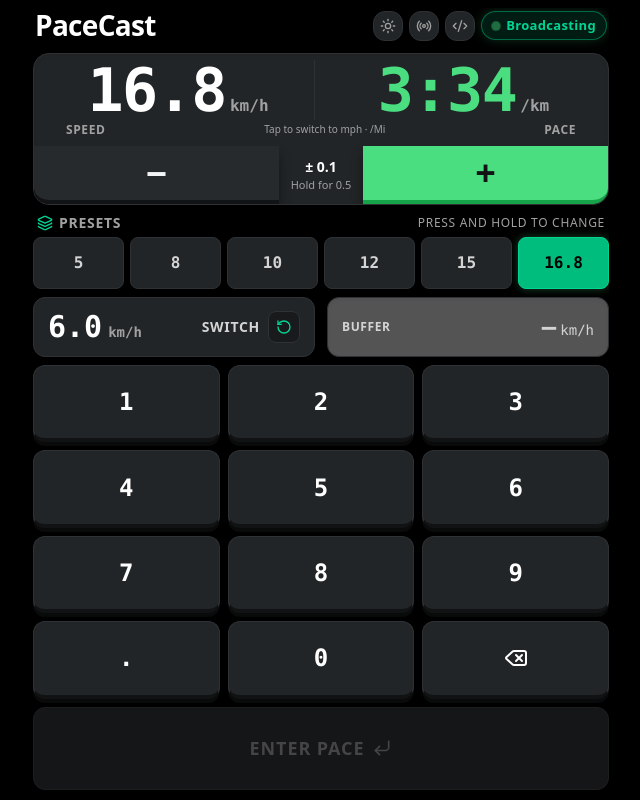
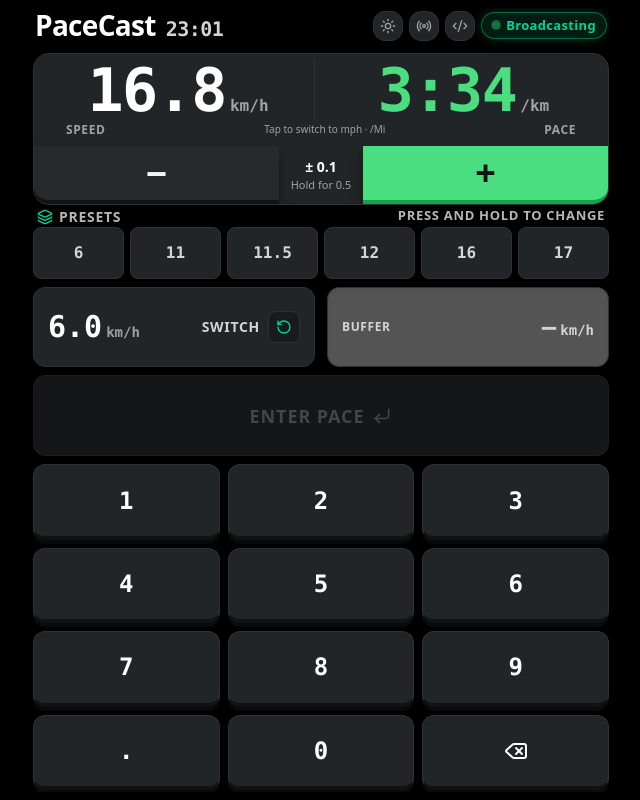
Before and after one commit to mikeb747/PaceCast, a React (Vite) app: page / in a window 1280 px wide. Shown: the whole page, without its empty margins (319-959 px from the left). Built offline with nearby package versions, Linux system fonts and the light colour scheme.

Commit message:
feat: enable full-screen UI and update default presets
- Enable immersive full-screen mode on Android to utilize display cutouts.
- Update default speed presets to [6.0, 11.0, 11.5, 12.0, 16.0, 17.0].
- Add a live clock display to the header.

```diff
--- a/src/components/PaceController.tsx
+++ b/src/components/PaceController.tsx
@@ -61,6 +61,24 @@ export const PaceController: React.FC<PaceControllerProps> = ({
   const [wakeLockActive, setWakeLockActive] = useState<boolean>(false);
   const wakeLockRef = useRef<any>(null);
 
+  // Live clock displayed to the right of PaceCast
+  const [currentTime, setCurrentTime] = useState<string>(() => {
+    const now = new Date();
+    return now.toLocaleTimeString([], { hour: '2-digit', minute: '2-digit', hour12: false });
+  });
+
+  useEffect(() => {
+    const updateClock = () => {
+      const now = new Date();
+      setCurrentTime(
+        now.toLocaleTimeString([], { hour: '2-digit', minute: '2-digit', hour12: false })
+      );
+    };
+    updateClock();
+    const id = window.setInterval(updateClock, 1000);
+    return () => window.clearInterval(id);
+  }, []);
+
   // Unit System state ('metric' km/h & /km <-> 'imperial' mph & /mi)
   const [unitSystem, setUnitSystem] = useState<UnitSystem>(() => {
     const saved = localStorage.getItem('pacecast-unit-system');
@@ -82,7 +100,12 @@ export const PaceController: React.FC<PaceControllerProps> = ({
       try {
         const parsed = JSON.parse(saved);
         if (Array.isArray(parsed) && parsed.length === 6) {
-          return parsed.map((p) => clampPresetSpeed(Number(p)));
+          const normalized = parsed.map((p) => clampPresetSpeed(Number(p)));
+          const isOldDefault =
+            JSON.stringify(normalized) === JSON.stringify([5, 8, 10, 12, 15, 16.8]);
+          if (!isOldDefault) {
+            return normalized;
+          }
         }
       } catch {
         // fallback
@@ -345,14 +368,20 @@ export const PaceController: React.FC<PaceControllerProps> = ({
   return (
     <div className="w-full max-w-xl mx-auto h-full flex flex-col justify-between overflow-hidden gap-1.5 sm:gap-2">
       {/* Top Header */}
-      <header className="shrink-0 flex items-center justify-between pb-0.5 px-0.5">
-        <div>
-          <h1 className="text-[28px] font-black tracking-tight text-white leading-tight">
+      <header className="shrink-0 flex items-center justify-between gap-1 pb-0.5 px-0.5">
+        <div className="flex items-baseline gap-1.5 sm:gap-2.5 min-w-0">
+          <h1 className="text-[24px] sm:text-[28px] font-black tracking-tight text-white leading-tight truncate">
             PaceCast
           </h1>
+          <span
+            className="text-base sm:text-xl font-bold font-mono text-neutral-300 tracking-tight shrink-0"
+            aria-label={`Current time ${currentTime}`}
+          >
+            {currentTime}
+          </span>
         </div>
 
-        <div className="flex items-center gap-1.5">
+        <div className="flex items-center gap-1 sm:gap-1.5 shrink-0">
           <button
             onClick={toggleWakeLock}
             className={`p-1.5 rounded-xl border transition ${
@@ -363,7 +392,7 @@ export const PaceController: React.FC<PaceControllerProps> = ({
             title={wakeLockActive ? 'Screen Awake: ON' : 'Keep Screen Awake on Treadmill'}
             aria-label="Toggle screen wake lock"
           >
-            <Sun className="w-4 h-4" />
+            <Sun className="w-3.5 h-3.5 sm:w-4 sm:h-4" />
           </button>
 
           <button
@@ -372,7 +401,7 @@ export const PaceController: React.FC<PaceControllerProps> = ({
             title="Inspect live BLE 0x1814 RSC GATT telemetry"
             aria-label="Inspect BLE telemetry"
           >
-            <Radio className="w-4 h-4" />
+            <Radio className="w-3.5 h-3.5 sm:w-4 sm:h-4" />
           </button>
 
           <button
@@ -381,13 +410,13 @@ export const PaceController: React.FC<PaceControllerProps> = ({
             title="View Kotlin & Compose Android source code"
             aria-label="View Android source code"
           >
-            <Code2 className="w-4 h-4" />
+            <Code2 className="w-3.5 h-3.5 sm:w-4 sm:h-4" />
           </button>
 
           {/* Interactive Status Pill */}
           <button
             onClick={onToggleBroadcasting}
-            className={`flex items-center gap-1.5 px-2.5 py-1 rounded-full border transition select-none cursor-pointer ${
+            className={`flex items-center gap-1.5 px-2 sm:px-2.5 py-1 rounded-full border transition select-none cursor-pointer ${
               isBroadcasting
                 ? 'bg-emerald-500/15 border-emerald-500/50 text-emerald-400 shadow-[0_0_12px_rgba(74,222,128,0.2)]'
                 : 'bg-[#222527] border-[#2e3235] text-neutral-400 hover:text-white'
@@ -395,11 +424,11 @@ export const PaceController: React.FC<PaceControllerProps> = ({
             title="Click to toggle BLE Advertising"
           >
             <span
-              className={`w-2 h-2 rounded-full ${
+              className={`w-2 h-2 rounded-full shrink-0 ${
                 isBroadcasting ? 'bg-[#4ade80] animate-pulse-dot' : 'bg-neutral-500'
               }`}
             />
-            <span className="text-[13px] font-bold tracking-wide">
+            <span className="text-xs sm:text-[13px] font-bold tracking-wide">
               {isBroadcasting ? 'Broadcasting' : 'Standby'}
             </span>
           </button>
@@ -495,12 +524,24 @@ export const PaceController: React.FC<PaceControllerProps> = ({
 
       {/* Quick Speed Presets Bar (shrink-0, 52px buttons) */}
       <section className="shrink-0 space-y-1" aria-labelledby="presets-heading">
-        <div className="flex items-center justify-between text-sm font-bold text-neutral-400 uppercase tracking-wider px-1">
-          <span id="presets-heading" className="flex items-center gap-1.5">
+        <div
+          style={{ marginBottom: '0px', marginTop: '-6px' }}
+          className="flex items-center justify-between text-sm font-bold text-neutral-400 uppercase tracking-wider px-1"
+        >
+          <span
+            id="presets-heading"
+            style={{ fontWeight: 'bold', fontSize: '14px', color: '#b6b6b6' }}
+            className="flex items-center gap-1.5"
+          >
             <Layers className="w-4 h-4 text-emerald-400" />
             Presets
           </span>
-          <span className="text-xs text-neutral-400 font-normal">Press and hold to change</span>
+          <span
+            style={{ height: '20px', fontSize: '13px', fontWeight: 'bold', color: '#b6b6b6' }}
+            className="text-xs text-neutral-400 font-normal"
+          >
+            Press and hold to change
+          </span>
         </div>
         <div className="grid grid-cols-6 gap-1.5">
           {presets.map((p, index) => {
@@ -527,54 +568,89 @@ export const PaceController: React.FC<PaceControllerProps> = ({
         </div>
       </section>
 
-      {/* Switch Card & Keypad Display Row (shrink-0, intrinsic height) */}
+      {/* Switch Card & Keypad Display Row (shrink-0, 80px tall) */}
       <div className="shrink-0 grid grid-cols-2 gap-2 sm:gap-3">
         {/* Switch Button with 'Switch' text inside next to the icon */}
         <button
           onClick={recallPrevious}
-          className="h-[56px] sm:h-[60px] flex items-center justify-between px-3 sm:px-3.5 rounded-xl bg-[#222527] border border-[#2e3235] hover:border-emerald-500/40 transition group cursor-pointer text-left"
+          style={{ height: '80px' }}
+          className="h-[80px] flex items-center justify-between px-2.5 sm:px-3.5 rounded-xl bg-[#222527] border border-[#2e3235] hover:border-emerald-500/40 transition group cursor-pointer text-left overflow-hidden"
           title="Tap to switch with Current Pace (Interval Mode)"
           aria-label={`Switch with previous pace of ${unitSystem === 'metric' ? previousSpeed.toFixed(1) + ' km/h' : kmhToMph(previousSpeed).toFixed(1) + ' mph'}`}
         >
-          <div className="flex items-baseline gap-1.5 font-mono">
-            <span className="text-3xl font-black text-white group-hover:text-emerald-400 transition leading-none">
+          <div className="flex items-baseline gap-1 font-mono min-w-0">
+            <span className="text-2xl sm:text-3xl font-black text-white group-hover:text-emerald-400 transition leading-none">
               {unitSystem === 'metric' ? previousSpeed.toFixed(1) : kmhToMph(previousSpeed).toFixed(1)}
             </span>
-            <span className="text-xs sm:text-sm font-semibold text-neutral-400">
+            <span className="text-[11px] sm:text-sm font-semibold text-neutral-400">
               {unitSystem === 'metric' ? 'km/h' : 'mph'}
             </span>
           </div>
-          <div className="flex items-center gap-2">
-            <span className="text-xs sm:text-sm font-bold text-neutral-300 uppercase tracking-wider select-none">
+          <div className="flex items-center gap-1 sm:gap-2 shrink-0">
+            <span className="text-[11px] sm:text-sm font-bold text-neutral-300 uppercase tracking-wider select-none">
               Switch
             </span>
-            <div className="w-8 h-8 rounded-lg bg-[#181a1b] border border-[#2e3235] flex items-center justify-center text-emerald-400 group-hover:rotate-180 transition duration-300">
-              <RotateCcw className="w-4 h-4" />
+            <div className="w-6 h-6 sm:w-8 sm:h-8 rounded-lg bg-[#181a1b] border border-[#2e3235] flex items-center justify-center text-emerald-400 group-hover:rotate-180 transition duration-300 shrink-0">
+              <RotateCcw className="w-3.5 h-3.5 sm:w-4 sm:h-4" />
             </div>
           </div>
         </button>
 
-        {/* Keypad Display Box (Typed text removed, styled per focus mode #545454) */}
+        {/* Keypad Display Box (light blue #a3d6d6 with black font when typing before Enter is pressed; #545454 otherwise) */}
         <div
-          style={{ backgroundColor: '#545454' }}
-          className="h-[56px] sm:h-[60px] flex items-center justify-between px-3 sm:px-3.5 rounded-xl border border-[#2e3235] text-right font-mono shadow-inner"
+          style={{
+            backgroundColor: keypadValue !== '' ? '#a3d6d6' : '#545454',
+            fontWeight: 'bold',
+            fontSize: '18px',
+            color: keypadValue !== '' ? '#000000' : '#d4d4d4',
+            height: '80px',
+          }}
+          className="h-[80px] flex items-center justify-between px-3 sm:px-3.5 rounded-xl border border-[#2e3235] text-right font-mono shadow-inner transition-colors"
         >
-          <span className="text-xs font-bold text-neutral-300 uppercase tracking-wider font-sans">
+          <span
+            className={`text-xs font-bold uppercase tracking-wider font-sans ${
+              keypadValue !== '' ? 'text-black' : 'text-neutral-300'
+            }`}
+          >
             Buffer
           </span>
           <div className="flex items-baseline gap-1">
-            <span className={`text-2xl font-bold ${keypadValue ? 'text-[#4ade80]' : 'text-neutral-300'}`}>
+            <span
+              className={`text-2xl font-bold ${
+                keypadValue !== '' ? 'text-black' : 'text-neutral-300'
+              }`}
+            >
               {keypadValue || '—'}
             </span>
-            <span className="text-xs sm:text-sm text-neutral-300">
+            <span
+              className={`text-xs sm:text-sm font-bold ${
+                keypadValue !== '' ? 'text-black' : 'text-neutral-300'
+              }`}
+            >
               {unitSystem === 'metric' ? 'km/h' : 'mph'}
             </span>
           </div>
         </div>
       </div>
 
-      {/* Exact Pace Numpad */}
+      {/* Exact Pace Numpad (Enter Pace positioned above numbers 1, 2 & 3) */}
       <section className="flex-1 min-h-0 flex flex-col gap-1.5 sm:gap-2 pb-0.5" aria-label="Exact pace numpad">
+        <div className="flex-1 min-h-0 flex">
+          <button
+            onClick={applyKeypad}
+            disabled={keypadValue === ''}
+            className={`w-full h-full rounded-xl font-bold flex items-center justify-center gap-2 text-base sm:text-lg uppercase tracking-wider transition cursor-pointer border ${
+              keypadValue !== ''
+                ? 'bg-[#4ade80] text-[#052e16] border-[#16a34a] border-b-4 hover:brightness-105 active:translate-y-1 active:border-b-0'
+                : 'bg-[#222527] text-neutral-500 border-[#2e3235] cursor-not-allowed opacity-60'
+            }`}
+            aria-label="Enter typed pace"
+          >
+            <span>Enter pace</span>
+            <CornerDownLeft className="w-5 h-5" />
+          </button>
+        </div>
+
         <div className="flex-[4] min-h-0 grid grid-cols-3 grid-rows-4 gap-1.5 sm:gap-2">
           {['1', '2', '3', '4', '5', '6', '7', '8', '9', '.', '0'].map((digit) => (
             <button
@@ -593,22 +669,6 @@ export const PaceController: React.FC<PaceControllerProps> = ({
             aria-label="Delete last digit"
           >
             <Delete className="w-6 h-6" />
-          </button>
-        </div>
-
-        <div className="flex-1 min-h-0 flex">
-          <button
-            onClick={applyKeypad}
-            disabled={keypadValue === ''}
-            className={`w-full h-full rounded-xl font-bold flex items-center justify-center gap-2 text-base sm:text-lg uppercase tracking-wider transition cursor-pointer border ${
-              keypadValue !== ''
-                ? 'bg-[#4ade80] text-[#052e16] border-[#16a34a] border-b-4 hover:brightness-105 active:translate-y-1 active:border-b-0'
-                : 'bg-[#222527] text-neutral-500 border-[#2e3235] cursor-not-allowed opacity-60'
-            }`}
-            aria-label="Enter typed pace"
-          >
-            <span>Enter pace</span>
-            <CornerDownLeft className="w-5 h-5" />
           </button>
         </div>
       </section>
--- a/src/utils/pacecast-logic.ts
+++ b/src/utils/pacecast-logic.ts
@@ -3,7 +3,7 @@ export const MAX_SPEED_KMH = 30.0;
 export const MAX_PRESET_SPEED_KMH = 24.0;
 export const DEFAULT_SPEED_KMH = 16.8;
 export const DEFAULT_PREVIOUS_SPEED_KMH = 6.0;
-export const DEFAULT_SPEED_PRESETS = [5.0, 8.0, 10.0, 12.0, 15.0, 16.8];
+export const DEFAULT_SPEED_PRESETS = [6.0, 11.0, 11.5, 12.0, 16.0, 17.0];
 
 export type UnitSystem = 'metric' | 'imperial';
 
```
Also changed, not shown: 3 other files (tests, documents, lock files or other folders).
